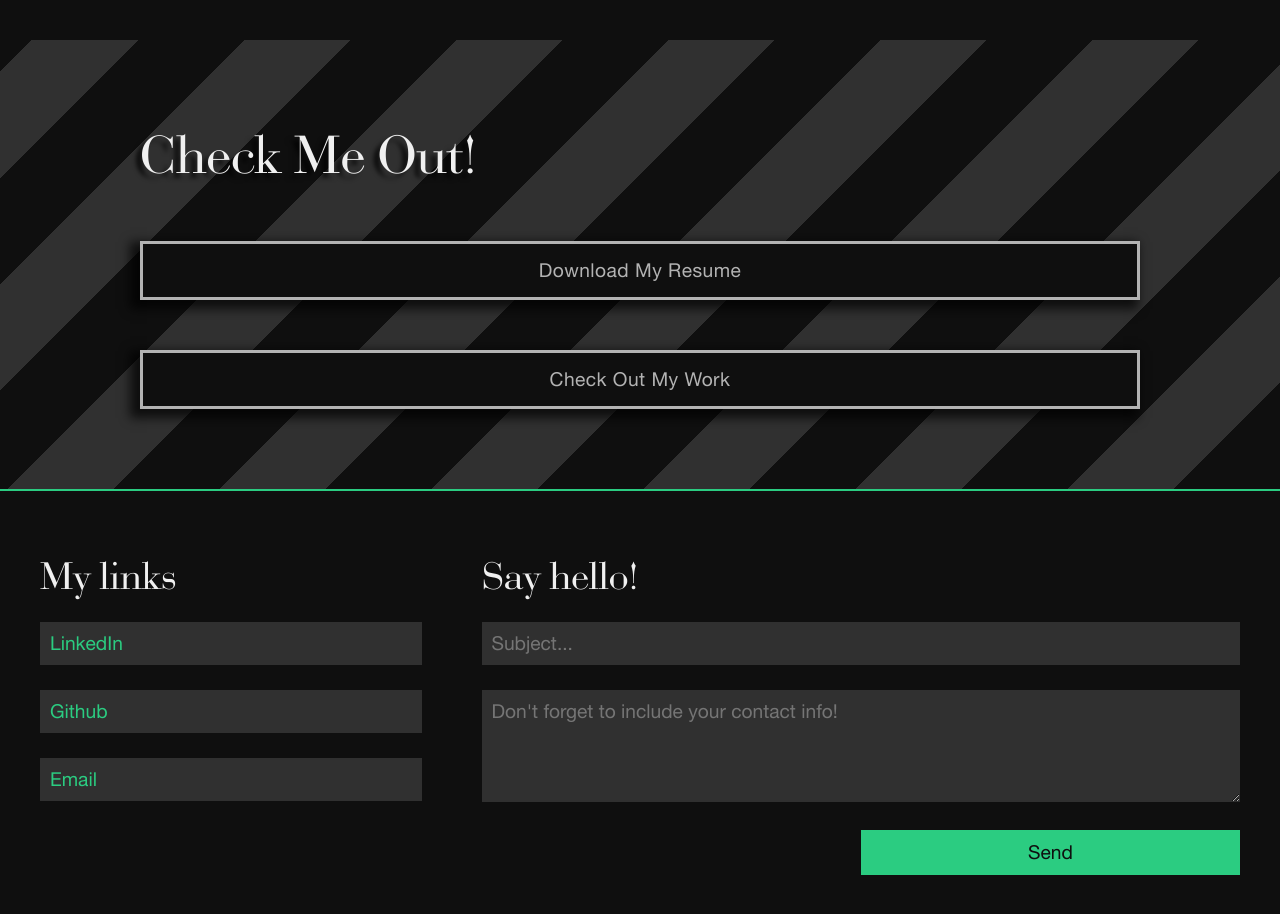
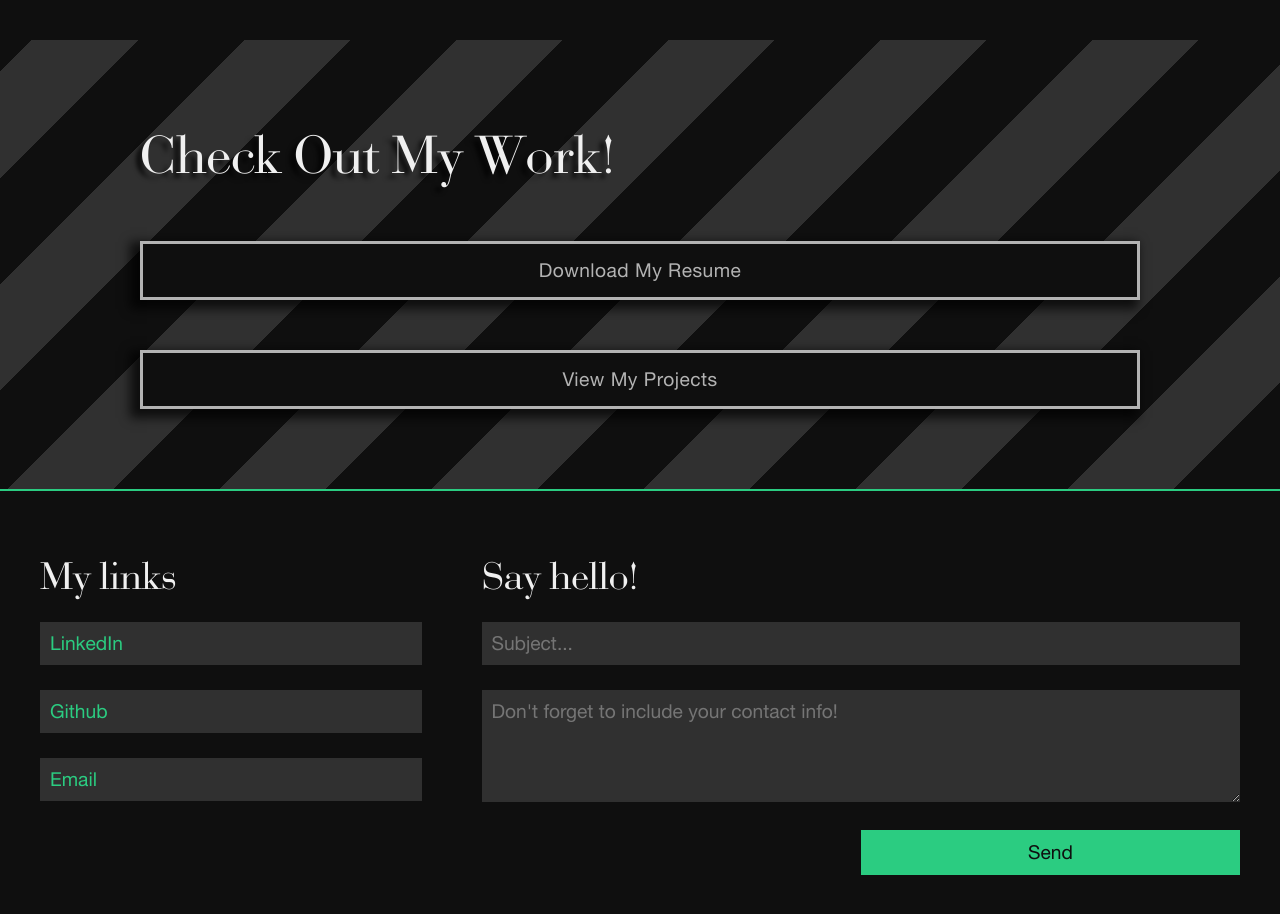
Before and after one commit to MEBestawy/Personal-Site-Deploy, a plain HTML site: page HTML/ResumePage.html in a window 1280 px wide. Shown: the part 1500-2414 px from the top of the page. Drawn offline with Linux system fonts and the light colour scheme.

Commit message:
changed wording in striped section

```diff
--- a/HTML/ResumePage.html
+++ b/HTML/ResumePage.html
@@ -249,12 +249,12 @@
     </div>
     <div id="repeatedBackgroundSection">
       <div id="repeatedBackgroundContent">
-        <div id="aaa" class="ResumeSectionTitle">Check Me Out!</div>
+        <div id="aaa" class="ResumeSectionTitle">Check Out My Work!</div>
         <a href="/Images/Resume.pdf" class="checkMeOutButton" download>
           Download My Resume
         </a>
         <a href="/HTML/WorkPage.html" class="checkMeOutButton">
-          Check Out My Work
+          View My Projects
         </a>
       </div>
     </div>
```
